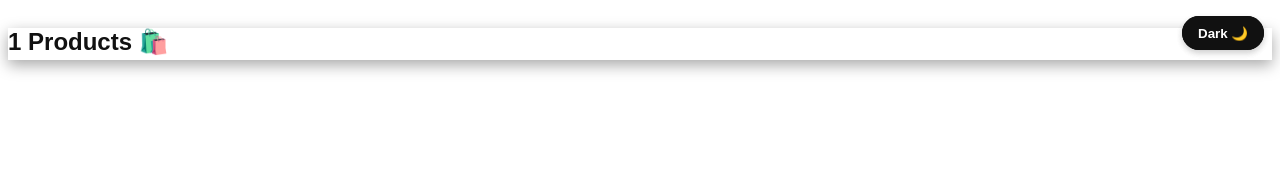
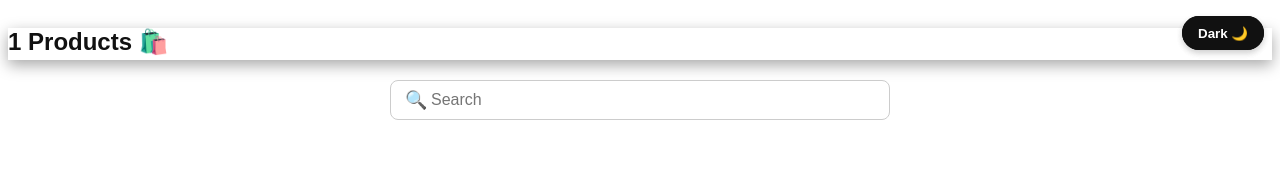
Before and after one commit to Gokulg2401/fullstack, a React (Create React App) app: page /category/1 in a window 1280 px wide. Shown: the top 170 px of the page. Built offline with nearby package versions, Linux system fonts and the light colour scheme.

Commit message:
Resolved merge conflicts and updated layout

```diff
--- a/src/Myapp.css
+++ b/src/Myapp.css
@@ -42,6 +42,85 @@ body {
   max-width: 1200px;
   margin: auto;
 }
+/*Search bar*/
+.search-bar {
+  display: flex;
+  align-items: center;
+  justify-content: center;
+  margin: 20px auto;
+  width: 100%;
+  max-width: 500px;
+  position: relative;
+}
+
+.search-icon {
+  position: absolute;
+  left: 15px;
+  font-size: 18px;
+  color: #888;
+  pointer-events: none;
+}
+
+.search-input {
+  padding: 10px 10px 10px 40px;
+  width: 100%;
+  font-size: 16px;
+  border: 1px solid #ccc;
+  border-radius: 8px;
+  transition: border-color 0.3s ease;
+}
+
+.search-input:focus {
+  outline: none;
+  border-color: #ff4d6d;
+}
+/*Flash sale*/
+.flash-sale-container {
+  width: 100%;
+  margin: 0;
+  padding: 0;
+  position: relative;
+}
+
+.flash-sale-img {
+  width: 100%;
+  height: auto;
+  display: block;
+  object-fit: cover;       /* Keeps image proportions clean */
+}
+
+.flash-sale-banner {
+  position: absolute;
+  bottom: 8%;
+  left: 50%;
+  transform: translateX(-50%);
+  background-color: rgba(255, 0, 0, 0.9);
+  color: white;
+  padding: 12px 24px;
+  font-size: 1.2rem;
+  font-weight: 600;
+  border-radius: 24px;
+  animation: pulse 1.6s ease-in-out infinite;
+  white-space: nowrap;
+}
+
+@keyframes pulse {
+  0%, 100% {
+    transform: translateX(-50%) scale(1);
+  }
+  50% {
+    transform: translateX(-50%) scale(1.05);
+  }
+}
+
+
+
+@keyframes pulse {
+  0% { transform: scale(1); opacity: 1; }
+  50% { transform: scale(1.05); opacity: 0.9; }
+  100% { transform: scale(1); opacity: 1; }
+}
+
 
 /* Category grid */
 .category-container {
@@ -61,7 +140,7 @@ body {
   box-shadow: 0 8px 20px rgba(0, 0, 0, 0.1);
   cursor: pointer;
   background-color: #fff;
-  transition: transform 0.3s;
+  transition: transform 0.3s ease-in;
   color:black;
 }
  .category-products{
@@ -247,7 +326,7 @@ body {
 
 
   .product-card {
-    width: 90%;
+    width: 70%;
   }
 }
 /*Flash sale*/
--- a/src/comp/CategoryProducts.jsx
+++ b/src/comp/CategoryProducts.jsx
@@ -1,6 +1,7 @@
 import React, { useEffect, useState } from 'react';
 import { useParams } from 'react-router-dom';
 import ProductList from '../comp/ProductList';
+import SearchBar from '../comp/SearchBar';
 const categoryURLs = {
     men: [
       'https://dummyjson.com/products/category/mens-shirts',
@@ -19,6 +20,7 @@ const categoryURLs = {
 const CategoryProducts = () => {
   const { category } = useParams();
   const [products, setProducts] = useState([]);
+  const [searchQuery,setsearchQuery]=useState('');
   const [loading, setLoading] = useState(true);
   const fetchMultiple = async (urls) => {
     try {
@@ -47,14 +49,17 @@ const CategoryProducts = () => {
     };
     loadProducts();
   },[category]);
-
+   const  filteredProducts= products.filter((item) =>
+    item.title.toLowerCase().includes(searchQuery)
+  );
   return (
     <div className="category-products">
       <h2 className="category-heading">
       {category?.toUpperCase()} Products 🛍️
       </h2>
+      <SearchBar onSearch={setsearchQuery} />
 
-      {loading ? <p>Loading products...</p> : <ProductList products={products} />}
+      {loading ? <p>Loading products...</p> : <ProductList products={filteredProducts} />}
     </div>
   );
 };
--- /dev/null
+++ b/src/comp/Flashsale.jsx
@@ -0,0 +1,20 @@
+import React from 'react';
+
+const FlashSale = () => {
+  return (
+    <div className="flash-sale-container">
+  <img
+    src="https://t4.ftcdn.net/jpg/04/86/53/23/360_F_486532393_IZOMHnhTFf7d88iDT8YCNAhSq6FRjd5u.jpg"
+    alt="Flash Sale"
+    className="flash-sale-img"
+
+  />
+  <div className="flash-sale-banner">
+    🔥 Flash Sale is Live Now! Hurry Up! 🔥
+  </div>
+</div>
+
+  );
+};
+
+export default FlashSale;
--- a/src/comp/Header.css
+++ b/src/comp/Header.css
@@ -4,7 +4,6 @@
   top: 0;
   width: 100%;
   background-color: var(--bg-color);
-
   z-index: 1000;
   color: var(--text-color);
   transition: background-color 0.3s ease;
--- /dev/null
+++ b/src/comp/SearchBar.jsx
@@ -0,0 +1,27 @@
+// src/comp/SearchBar.jsx
+import React, { useState } from 'react';
+
+const SearchBar = ({ onSearch }) => {
+  const [query, setQuery] = useState('');
+
+  const handleChange = (e) => {
+    const value = e.target.value;
+    setQuery(value);
+    onSearch(value.trim());
+  };
+
+  return (
+    <div className="search-bar">
+      <span className="search-icon">🔍</span>
+      <input
+        type="text"
+        placeholder="Search"
+        value={query}
+        onChange={handleChange}
+        className="search-input"
+      />
+    </div>
+  );
+};
+
+export default SearchBar;
--- a/src/page/Main.jsx
+++ b/src/page/Main.jsx
@@ -3,6 +3,7 @@ import CategoryCard from '../comp/CategoryCard';
 import FeaturedProducts from '../comp/FeaturedProducts';
 import ProductList from '../comp/ProductList';
 import Header from '../comp/Header';
+import FlashSale from '../comp/Flashsale';
 const categoryMap = {
     Men: 'mens-shirts',
     Women: 'womens-dresses',
@@ -28,15 +29,9 @@ function Main() {
 
   return (
     <div className="main-container">
+      <Header />
+      <FlashSale />
 
-      <div className="sticky-header">
-        <Header />
-      </div>
-
-
-      <div className="flash-sale-banner">
-        🛍️ Flash Sale is Live! Grab Your Favorites Now – Limited Time Only! Hurry up!
-      </div>
 
       {!selectedCategory && (
         <>
```
